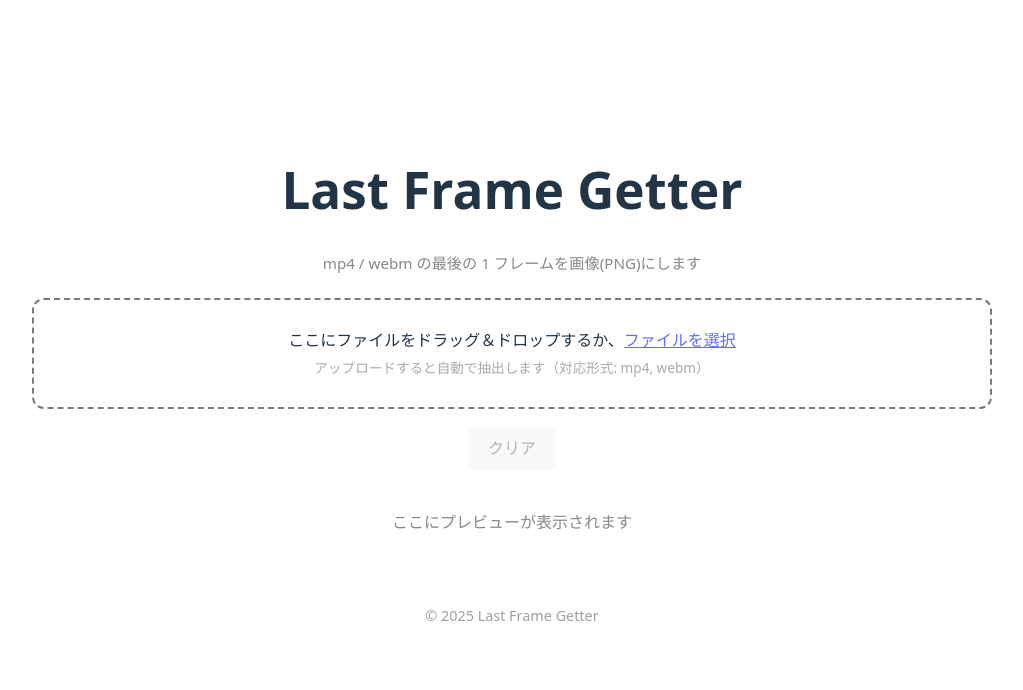
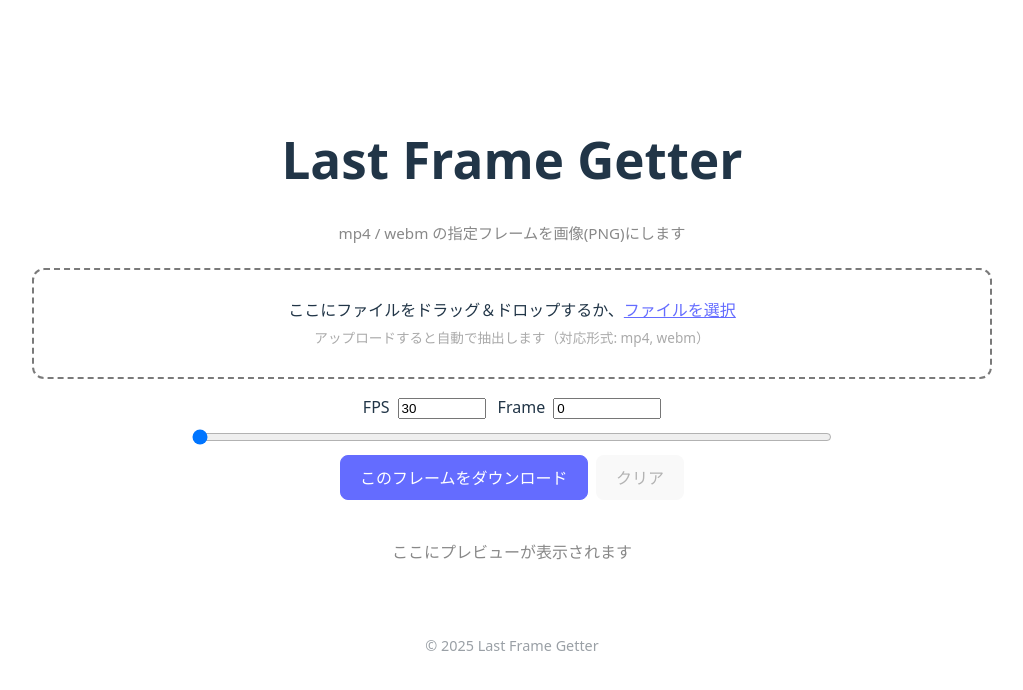
Before and after one commit to ozekimasaki/lastframe_getter, a React (Vite) app: page / in a window 1280 px wide. Shown: the top 690 px of the page, without its empty margins (128-1151 px from the left). Built offline with nearby package versions, Linux system fonts and the light colour scheme.

Commit message:
feat(component): 指定フレームを画像に変換する機能を追加

```diff
--- a/src/App.tsx
+++ b/src/App.tsx
@@ -4,35 +4,39 @@ import './App.css'
 function App() {
 	const [videoFile, setVideoFile] = useState<File | null>(null)
 	const [imageUrl, setImageUrl] = useState<string | null>(null)
+	const [fps, setFps] = useState<number>(30)
+	const [selectedFrame, setSelectedFrame] = useState<number>(0)
+	const [maxFrames, setMaxFrames] = useState<number>(1)
 	const [error, setError] = useState<string | null>(null)
 	const [isProcessing, setIsProcessing] = useState(false)
 	const [isDragging, setIsDragging] = useState(false)
-	const [isImageLoaded, setIsImageLoaded] = useState(false)
 	const fileInputRef = useRef<HTMLInputElement | null>(null)
 	const videoRef = useRef<HTMLVideoElement | null>(null)
-	const lastProcessedKeyRef = useRef<string | null>(null)
+	const videoObjectUrlRef = useRef<string | null>(null)
+	const canvasRef = useRef<HTMLCanvasElement | null>(null)
+	const renderTokenRef = useRef<number>(0)
 
 	const handleFileChange = useCallback((e: React.ChangeEvent<HTMLInputElement>) => {
 		setError(null)
+		if (imageUrl) URL.revokeObjectURL(imageUrl)
 		setImageUrl(null)
-		setIsImageLoaded(false)
 		const file = e.target.files?.[0] ?? null
 		setVideoFile(file)
-	}, [])
+	}, [imageUrl])
 
 	const handleDrop = useCallback((e: React.DragEvent<HTMLDivElement>) => {
 		e.preventDefault()
 		setIsDragging(false)
 		setError(null)
+		if (imageUrl) URL.revokeObjectURL(imageUrl)
 		setImageUrl(null)
-		setIsImageLoaded(false)
 		const file = e.dataTransfer.files?.[0]
 		if (file && /video\/(mp4|webm)/.test(file.type)) {
 			setVideoFile(file)
 		} else {
 			setError('mp4 または webm の動画ファイルをドロップしてください。')
 		}
-	}, [])
+	}, [imageUrl])
 
 	const handleDragOver = useCallback((e: React.DragEvent<HTMLDivElement>) => {
 		e.preventDefault()
@@ -68,94 +72,112 @@ function App() {
 		})
 	}
 
-	async function extractLastFrame(file: File): Promise<Blob> {
-		const url = URL.createObjectURL(file)
-		const video = document.createElement('video')
-		video.preload = 'auto'
-		video.muted = true
-		video.playsInline = true
-		video.src = url
-
-		await waitForEvent(video, 'loadedmetadata')
-
+	async function renderFrameByIndex(index: number): Promise<void> {
+		const video = videoRef.current
+		if (!video) return
 		const width = video.videoWidth
 		const height = video.videoHeight
-		if (!width || !height) {
-			URL.revokeObjectURL(url)
-			throw new Error('動画の寸法を取得できません。')
-		}
-
-		const canvas = document.createElement('canvas')
-		canvas.width = width
-		canvas.height = height
-		const ctx = canvas.getContext('2d')
-		if (!ctx) {
-			URL.revokeObjectURL(url)
-			throw new Error('Canvas コンテキストの取得に失敗しました。')
-		}
-
-		// 最後の 1 フレームへシーク（ごく僅か手前に設定）
+		if (!width || !height) return
 		const epsilon = 0.000001
-		const targetTime = Math.max(0, video.duration - epsilon)
-		await seek(video, targetTime)
-
-		ctx.drawImage(video, 0, 0, width, height)
-
-		const blob: Blob = await new Promise((resolve, reject) => {
-			canvas.toBlob((b) => (b ? resolve(b) : reject(new Error('画像の生成に失敗しました。'))), 'image/png')
-		})
-
-		URL.revokeObjectURL(url)
-		return blob
-	}
-
-	const handleExtract = useCallback(async () => {
-		if (!videoFile) return
-		setError(null)
+		const duration = video.duration || 0
+		const time = Math.min(Math.max(0, index / Math.max(1, fps)), Math.max(0, duration - epsilon))
+		const token = ++renderTokenRef.current
 		setIsProcessing(true)
-		setImageUrl(null)
-		setIsImageLoaded(false)
 		try {
-			const blob = await extractLastFrame(videoFile)
-			const previewUrl = URL.createObjectURL(blob)
-			setImageUrl(previewUrl)
+			await seek(video, time)
+			if (token !== renderTokenRef.current) return
+			const canvas = canvasRef.current ?? (canvasRef.current = document.createElement('canvas'))
+			if (canvas.width !== width) canvas.width = width
+			if (canvas.height !== height) canvas.height = height
+			const ctx = canvas.getContext('2d')
+			if (!ctx) throw new Error('Canvas コンテキストの取得に失敗しました。')
+			ctx.drawImage(video, 0, 0, width, height)
+			const blob: Blob = await new Promise((resolve, reject) => {
+				canvas.toBlob((b) => (b ? resolve(b) : reject(new Error('画像の生成に失敗しました。'))), 'image/png')
+			})
+			if (token !== renderTokenRef.current) return
+			if (imageUrl) URL.revokeObjectURL(imageUrl)
+			const url = URL.createObjectURL(blob)
+			setImageUrl(url)
 		} catch (e: unknown) {
 			const message = e instanceof Error ? e.message : '未知のエラーが発生しました。'
 			setError(message)
 		} finally {
-			setIsProcessing(false)
+			if (token === renderTokenRef.current) setIsProcessing(false)
 		}
-	}, [videoFile])
+	}
 
 	const handleDownload = useCallback(() => {
 		if (!imageUrl) return
 		const a = document.createElement('a')
 		a.href = imageUrl
-		a.download = (videoFile?.name || 'lastframe') + '.png'
+		const base = (videoFile?.name || 'frame').replace(/\.(mp4|webm)$/i, '')
+		a.download = `${base}-frame-${selectedFrame}.png`
 		document.body.appendChild(a)
 		a.click()
 		a.remove()
-	}, [imageUrl, videoFile])
+	}, [imageUrl, videoFile, selectedFrame])
 
 	useEffect(() => {
 		if (!videoFile) {
-			lastProcessedKeyRef.current = null
+			// クリーンアップ
+			if (imageUrl) URL.revokeObjectURL(imageUrl)
+			setImageUrl(null)
+			if (videoObjectUrlRef.current) {
+				URL.revokeObjectURL(videoObjectUrlRef.current)
+				videoObjectUrlRef.current = null
+			}
 			return
 		}
-		const key = `${videoFile.name}-${videoFile.size}-${videoFile.lastModified}`
-		if (lastProcessedKeyRef.current === key) return
-		lastProcessedKeyRef.current = key
-		void handleExtract()
-	}, [videoFile, handleExtract])
+		const video = videoRef.current
+		if (!video) return
+		// 新しい動画の読み込み
+		const objectUrl = URL.createObjectURL(videoFile)
+		videoObjectUrlRef.current = objectUrl
+		video.src = objectUrl
+		const setup = async () => {
+			await waitForEvent(video, 'loadedmetadata')
+			const width = video.videoWidth
+			const height = video.videoHeight
+			if (!width || !height) throw new Error('動画の寸法を取得できません。')
+			const duration = video.duration || 0
+			const totalFrames = Math.max(1, Math.floor(duration * Math.max(1, fps)))
+			setMaxFrames(totalFrames)
+			setSelectedFrame(Math.max(0, totalFrames - 1))
+		}
+		void setup()
+		return () => {
+			// 切り替え時の後始末
+			if (imageUrl) URL.revokeObjectURL(imageUrl)
+			setImageUrl(null)
+		}
+	}, [videoFile])
+
+	useEffect(() => {
+		const video = videoRef.current
+		if (!video || !videoFile) return
+		const duration = video.duration || 0
+		const total = Math.max(1, Math.floor(duration * Math.max(1, fps)))
+		setMaxFrames(total)
+		setSelectedFrame((prev) => Math.min(prev, total - 1))
+	}, [fps, videoFile])
+
+	useEffect(() => {
+		if (!videoFile) return
+		void renderFrameByIndex(selectedFrame)
+	}, [selectedFrame, fps, videoFile])
 
 	const handleClear = useCallback(() => {
 		setVideoFile(null)
 		if (imageUrl) URL.revokeObjectURL(imageUrl)
 		setImageUrl(null)
-		setIsImageLoaded(false)
 		setError(null)
 		if (videoRef.current) {
 			videoRef.current.src = ''
+		}
+		if (videoObjectUrlRef.current) {
+			URL.revokeObjectURL(videoObjectUrlRef.current)
+			videoObjectUrlRef.current = null
 		}
 	}, [imageUrl])
 
@@ -163,7 +185,7 @@ function App() {
 		<div className="app-container">
 			<header className="header">
 				<h1>Last Frame Getter</h1>
-				<p className="subtitle">mp4 / webm の最後の 1 フレームを画像(PNG)にします</p>
+				<p className="subtitle">mp4 / webm の指定フレームを画像(PNG)にします</p>
 			</header>
 
 			<section
@@ -200,15 +222,48 @@ function App() {
 				</div>
 			</section>
 
-			<div className="controls">
-				{isImageLoaded && (
-					<button className="primary" onClick={handleDownload}>
-						ダウンロード
+			<div className="controls" style={{ flexDirection: 'column', alignItems: 'center' }}>
+				<div style={{ display: 'flex', gap: 12, alignItems: 'center' }}>
+					<label>
+						FPS
+						<input
+							style={{ marginLeft: 8, width: 80 }}
+							type="number"
+							min={1}
+							max={120}
+							value={fps}
+							onChange={(e) => setFps(() => Math.max(1, Math.min(120, Number(e.target.value) || 30)))}
+						/>
+					</label>
+					<label>
+						Frame
+						<input
+							style={{ marginLeft: 8, width: 100 }}
+							type="number"
+							min={0}
+							max={Math.max(0, maxFrames - 1)}
+							value={selectedFrame}
+							onChange={(e) => setSelectedFrame(() => Math.max(0, Math.min(Math.max(0, maxFrames - 1), Number(e.target.value) || 0)))}
+						/>
+					</label>
+				</div>
+				<input
+					style={{ width: '100%', maxWidth: 640 }}
+					type="range"
+					min={0}
+					max={Math.max(0, maxFrames - 1)}
+					step={1}
+					value={selectedFrame}
+					onChange={(e) => setSelectedFrame(Number(e.target.value))}
+				/>
+				<div style={{ display: 'flex', gap: 8, justifyContent: 'center' }}>
+					<button className="primary" onClick={handleDownload} disabled={!imageUrl || isProcessing}>
+						このフレームをダウンロード
 					</button>
-				)}
-				<button onClick={handleClear} disabled={!videoFile && !imageUrl}>
-					クリア
-				</button>
+					<button onClick={handleClear} disabled={!videoFile && !imageUrl}>
+						クリア
+					</button>
+				</div>
 			</div>
 
 			{error && (
@@ -220,7 +275,7 @@ function App() {
 			<div className="preview">
 				{imageUrl ? (
 					<div className="preview-card">
-						<img src={imageUrl} alt="last frame preview" onLoad={() => setIsImageLoaded(true)} />
+						<img src={imageUrl} alt={`frame preview ${selectedFrame}`} />
 					</div>
 				) : (
 					<p className="placeholder">ここにプレビューが表示されます</p>
```
